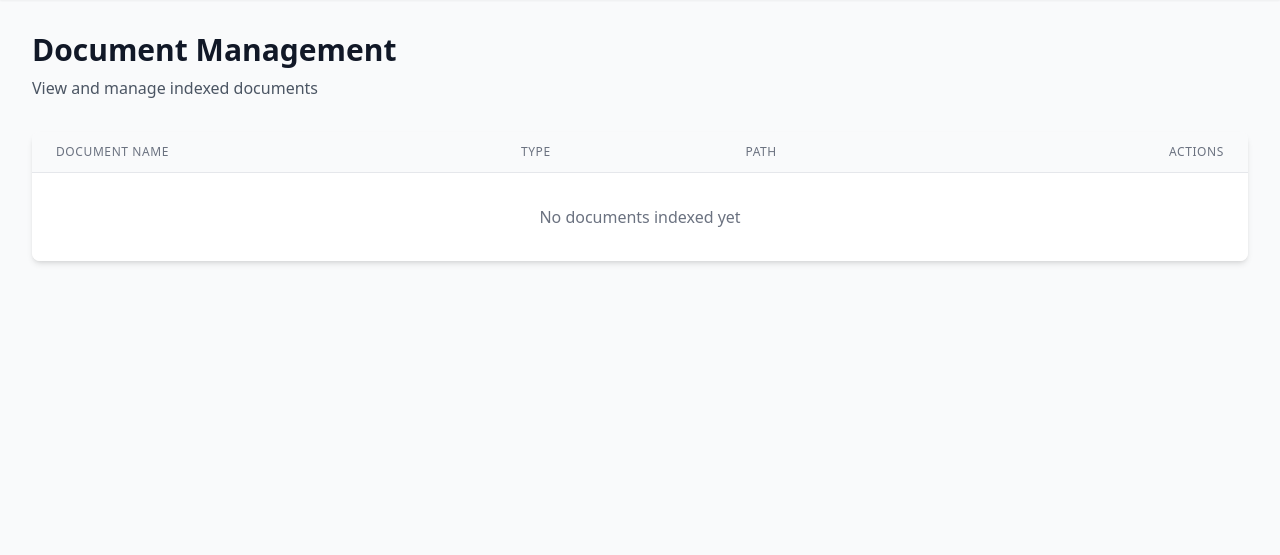
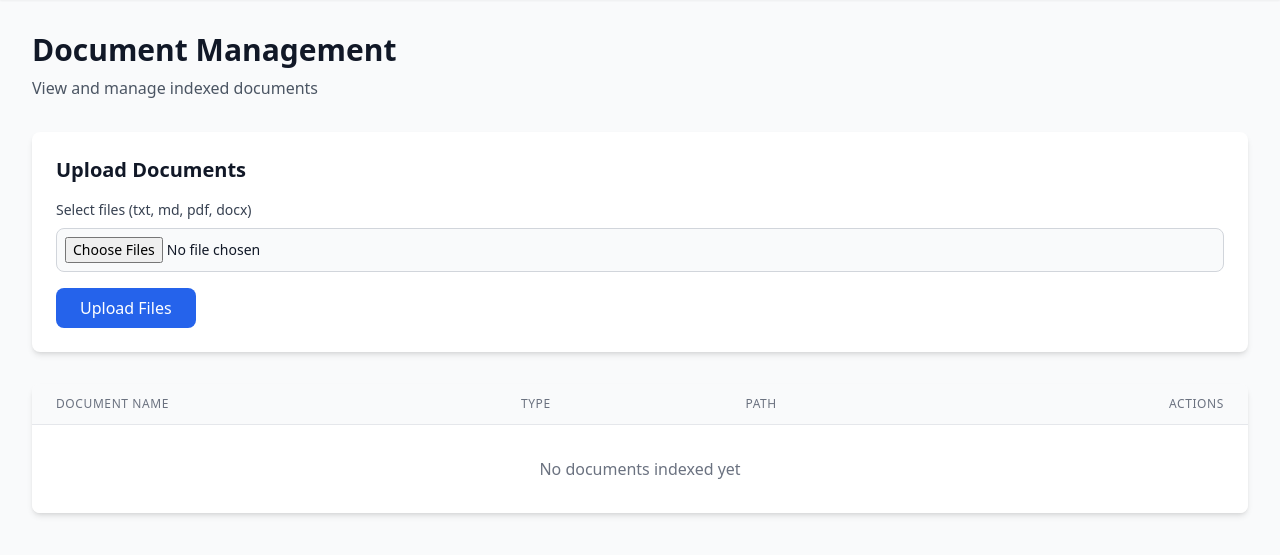
Before and after one commit to gittycat/rag-docling, a FastAPI app: page /admin in a window 1280 px wide. Shown: the part 64-619 px from the top of the page. Run offline with FastAPI, Linux system fonts and the light colour scheme; data that the repository does not hold is empty; some libraries are stand-ins or nearby versions.

Commit message:
Add document upload functionality to admin page (54 tests passing)

```diff
--- a/services/fastapi_web_app/main.py
+++ b/services/fastapi_web_app/main.py
@@ -1,9 +1,11 @@
-from fastapi import FastAPI, Request, Form
+from fastapi import FastAPI, Request, Form, UploadFile, File
 from fastapi.staticfiles import StaticFiles
 from fastapi.templating import Jinja2Templates
+from fastapi.responses import RedirectResponse
 from pathlib import Path
 import httpx
 import os
+from typing import List
 
 app = FastAPI(title="RAG System Web Interface")
 
@@ -85,6 +87,34 @@ async def admin(request: Request):
         {"documents": documents}
     )
 
+@app.post("/admin/upload")
+async def upload_documents(files: List[UploadFile] = File(...)):
+    """
+    Upload one or multiple documents to the RAG system.
+    Files are forwarded to the RAG server for processing and indexing.
+    """
+    try:
+        async with httpx.AsyncClient(timeout=60.0) as client:
+            # Prepare files for upload
+            upload_files = []
+            for file in files:
+                content = await file.read()
+                upload_files.append(
+                    ("files", (file.filename, content, file.content_type))
+                )
+
+            # Forward to RAG server
+            response = await client.post(
+                f"{RAG_SERVER_URL}/upload",
+                files=upload_files
+            )
+            response.raise_for_status()
+    except httpx.HTTPError:
+        pass  # Silently fail for now
+
+    # Redirect back to admin page
+    return RedirectResponse(url="/admin", status_code=303)
+
 @app.post("/admin/delete/{document_id}")
 async def delete_document(request: Request, document_id: str):
     """
@@ -101,7 +131,6 @@ async def delete_document(request: Request, document_id: str):
         pass  # Silently fail for now
 
     # Redirect back to admin page
-    from fastapi.responses import RedirectResponse
     return RedirectResponse(url="/admin", status_code=303)
 
 @app.get("/about")
--- a/services/fastapi_web_app/templates/admin.html
+++ b/services/fastapi_web_app/templates/admin.html
@@ -23,6 +23,33 @@
         <div class="mb-8">
             <h1 class="text-3xl font-bold text-gray-900">Document Management</h1>
             <p class="mt-2 text-gray-600">View and manage indexed documents</p>
+        </div>
+
+        <!-- Upload Form -->
+        <div class="bg-white rounded-lg shadow-md p-6 mb-8">
+            <h2 class="text-xl font-semibold text-gray-900 mb-4">Upload Documents</h2>
+            <form action="/admin/upload" method="POST" enctype="multipart/form-data">
+                <div class="mb-4">
+                    <label for="files" class="block text-sm font-medium text-gray-700 mb-2">
+                        Select files (txt, md, pdf, docx)
+                    </label>
+                    <input
+                        type="file"
+                        name="files"
+                        id="files"
+                        multiple
+                        accept=".txt,.md,.pdf,.docx"
+                        class="block w-full text-sm text-gray-900 border border-gray-300 rounded-lg cursor-pointer bg-gray-50 focus:outline-none p-2"
+                        required
+                    />
+                </div>
+                <button
+                    type="submit"
+                    class="bg-blue-600 hover:bg-blue-700 text-white font-medium py-2 px-6 rounded-lg transition duration-200"
+                >
+                    Upload Files
+                </button>
+            </form>
         </div>
 
         <!-- Documents Table -->
--- a/services/rag_server/pyproject.toml
+++ b/services/rag_server/pyproject.toml
@@ -12,6 +12,7 @@ dependencies = [
     "ollama>=0.4.4",
     "httpx>=0.27.2",
     "markitdown>=0.0.1a2",
+    "python-multipart>=0.0.20",
 ]
 
 [dependency-groups]
```
Also changed, not shown: services/fastapi_web_app/tests/test_admin_page.py (+23 -0 lines), services/rag_server/main.py (+91 -2 lines), services/rag_server/tests/test_upload_api.py (added, +57 -0 lines), 1 other file.
